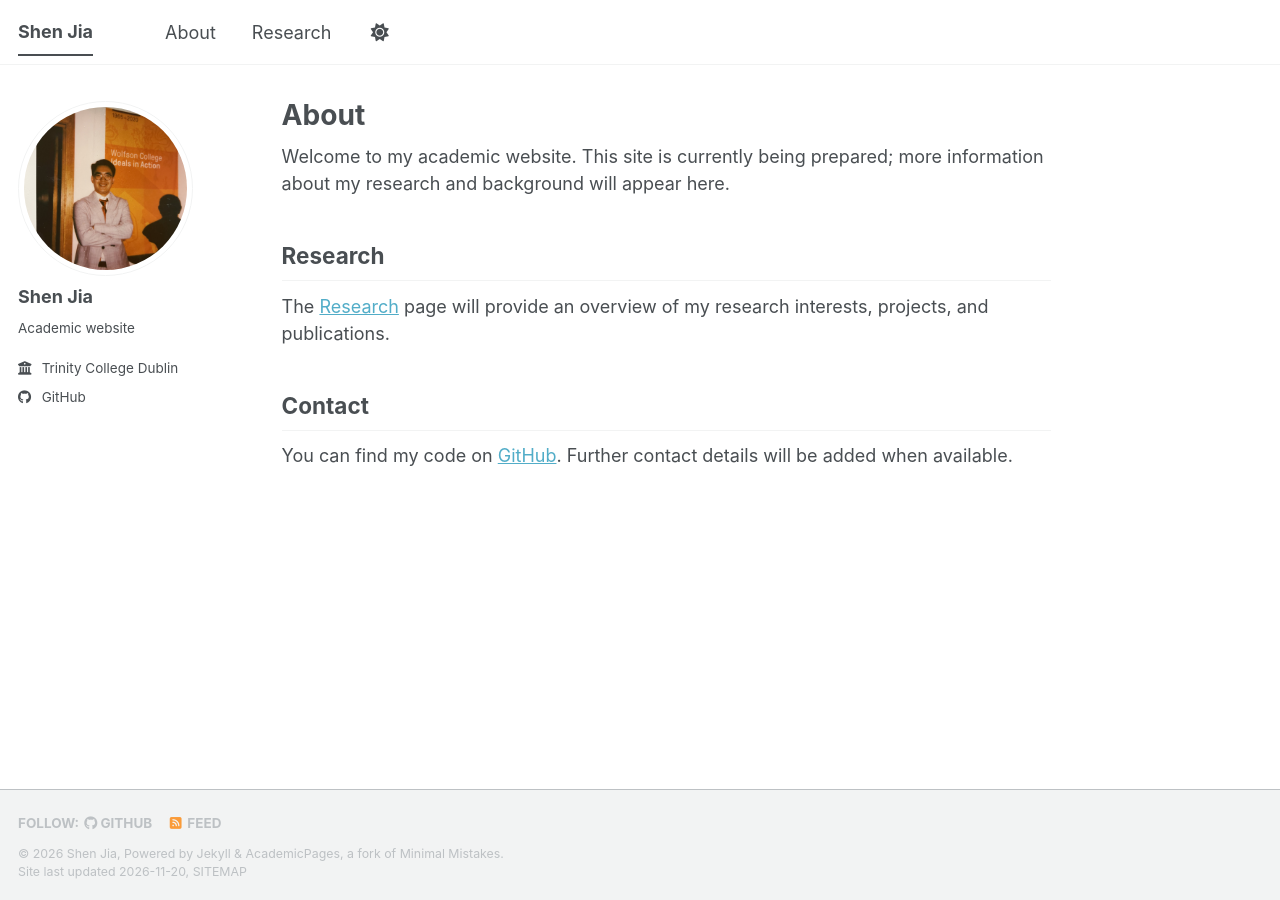
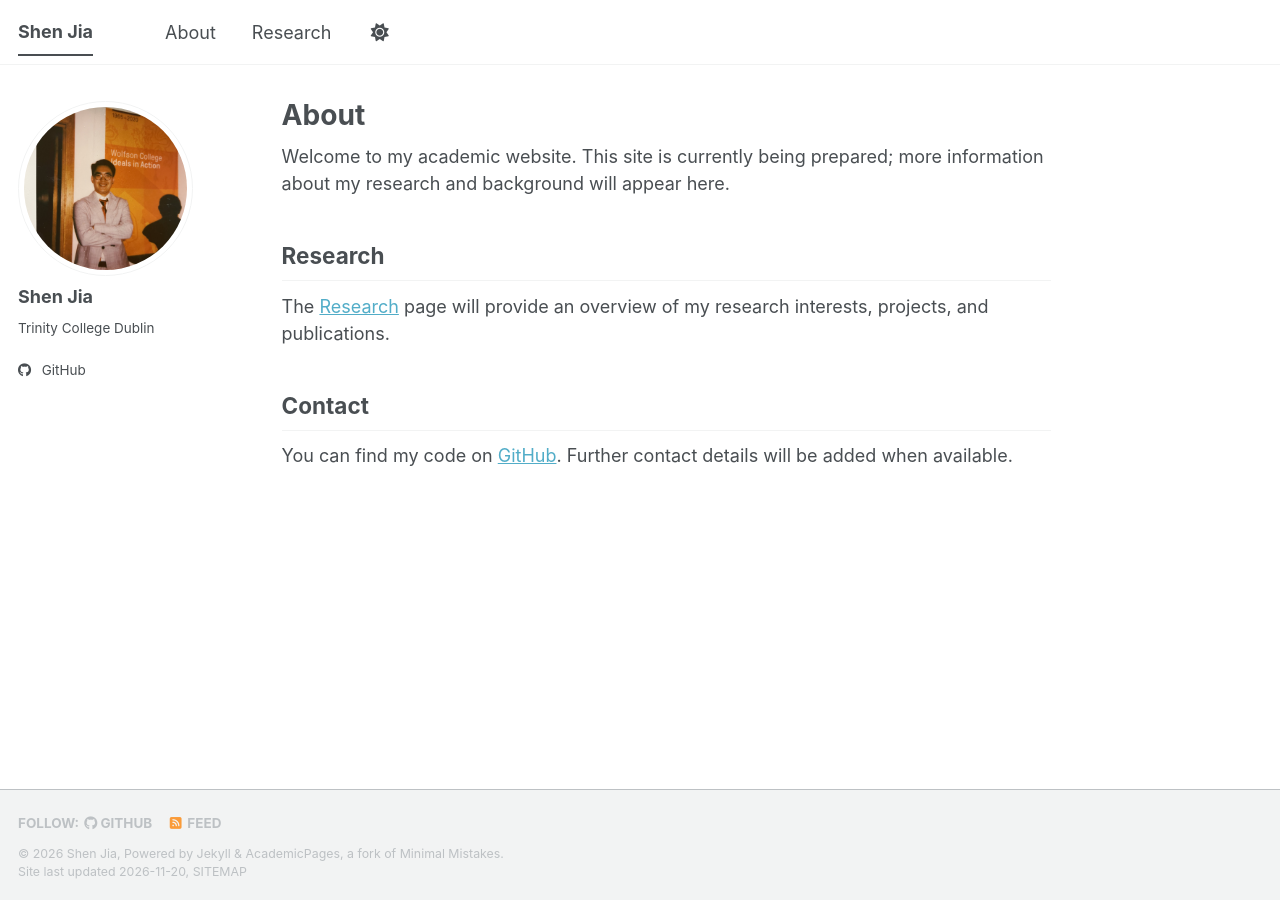
Before and after one commit to sj-631/sj-631.github.io, a Jekyll site: the page built from _pages/about.md, in a window 1280 px wide. Built offline with Jekyll 4.4.1, drawn with Linux system fonts in a browser that asks for light colours; a script bundle is joined from its source files by our own code; a style sheet for code colours, icons or effects is not loaded.

Commit message:
Improve profile visibility on small screens

```diff
--- a/_config.yml
+++ b/_config.yml
@@ -26,9 +26,9 @@ author:
   avatar           : "shen-jia.jpg"
   name             : "Shen Jia"
   pronouns         : # example: "she/her"
-  bio              : "Academic website"
+  bio              : "Trinity College Dublin"
   location         :
-  employer         : "Trinity College Dublin"
+  employer         :
   uri              : # URL
   email            :
 
--- a/_includes/head.html
+++ b/_includes/head.html
@@ -13,4 +13,4 @@
 </script>
 
 <!-- For all browsers -->
-<link rel="stylesheet" href="{{ base_path }}/assets/css/main.css">
+<link rel="stylesheet" href="{{ base_path }}/assets/css/main.css?v=profile-1">
--- a/_sass/layout/_sidebar.scss
+++ b/_sass/layout/_sidebar.scss
@@ -145,7 +145,7 @@
 .author__avatar {
   display: table-cell;
   vertical-align: top;
-  width: 36px;
+  width: 72px;
   // set width only, for non-square avatars
   // height: 36px;
 
@@ -156,6 +156,8 @@
   }
 
   img {
+    width: 72px;
+    height: 72px;
     max-width: 175px;
     border-radius: 50%;
     aspect-ratio: 1;
@@ -163,6 +165,8 @@
     object-position: center 45%;
 
     @include breakpoint($large) {
+      width: 175px;
+      height: 175px;
       padding: 5px;
       border: 1px solid var(--global-border-color);
     }
```
